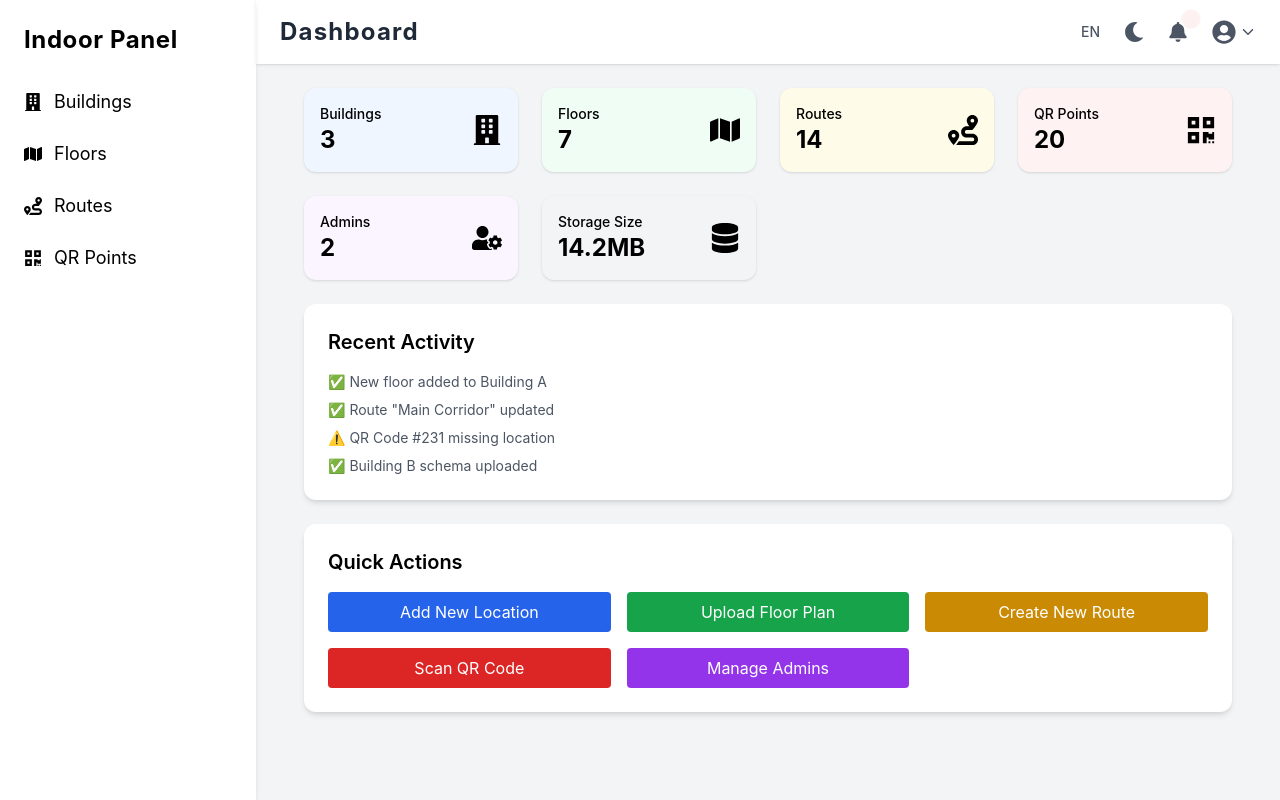
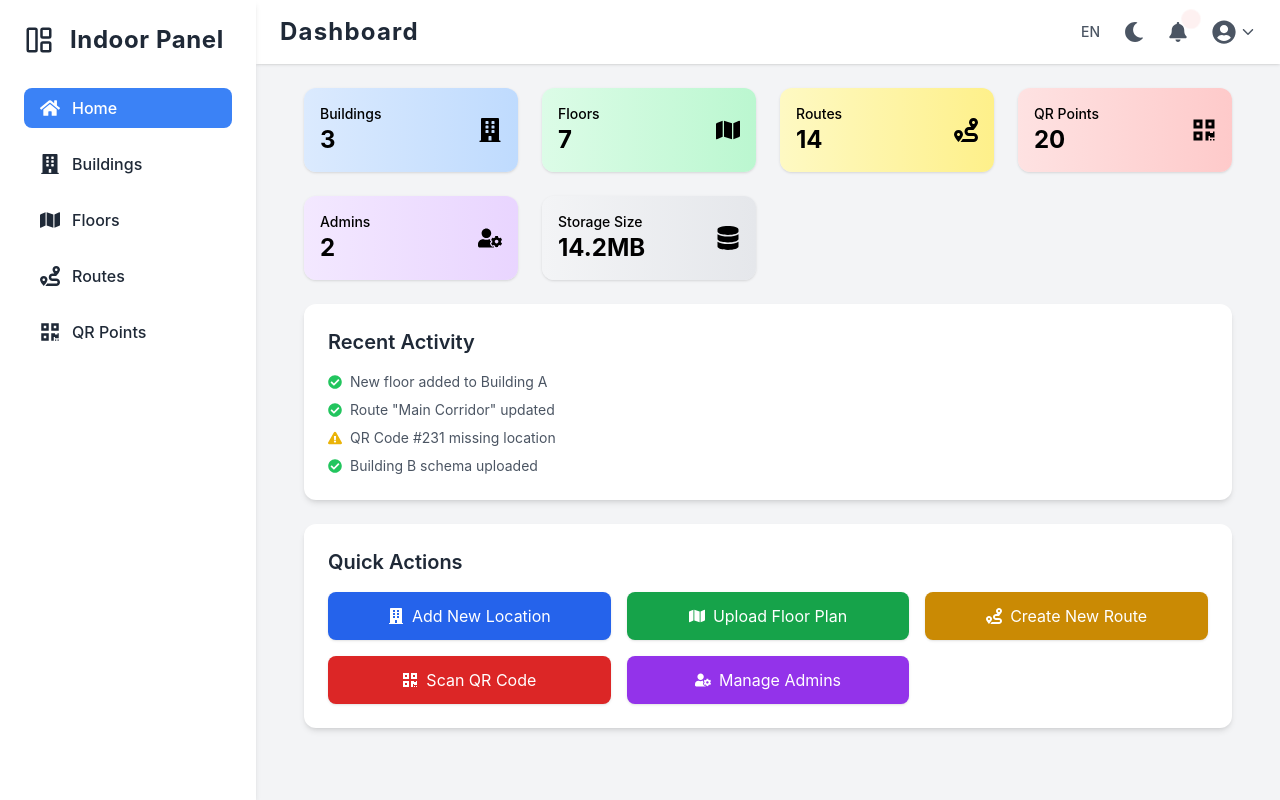
Before and after one commit to DcNi3L/Indoor-navigation-app-admin-web, a React (Create React App) app: page / in a window 1280 px wide. Built offline with nearby package versions, Linux system fonts and the light colour scheme.

Commit message:
Added floor schema upload and render on map, implemented some sidebar elements

```diff
--- a/src/components/layouts/SideBar.tsx
+++ b/src/components/layouts/SideBar.tsx
@@ -1,23 +1,63 @@
-import { FaBuilding, FaMap, FaRoute, FaQrcode } from "react-icons/fa";
+import { JSX, useState } from "react";
+import { useLocation, Link } from "react-router-dom";
+import { FaHome, FaBuilding, FaMap, FaRoute, FaQrcode } from "react-icons/fa";
+import { LuLayoutPanelLeft } from "react-icons/lu";
+
+interface SidebarItemProps {
+  to: string;
+  icon: JSX.Element;
+  label: string;
+  active: boolean;
+}
+
+function SidebarItem({ to, icon, label, active }: SidebarItemProps) {
+  return (
+    <Link
+      to={to}
+      className={`flex items-center space-x-3 py-2 px-4 rounded-lg transition-colors duration-300 ${
+        active
+          ? "bg-blue-500 text-white dark:bg-blue-600"
+          : "text-gray-800 hover:bg-blue-500 hover:text-white dark:text-gray-300 dark:hover:bg-blue-600"
+      }`}
+    >
+      {icon}
+      <span className="font-medium">{label}</span>
+    </Link>
+  );
+}
 
 export default function Sidebar() {
+  const location = useLocation();
+
+  // Список пунктов меню
+  const menuItems = [
+    {to: "/", icon: <FaHome size={20} />, label: "Home"},
+    { to: "/buildings", icon: <FaBuilding size={20} />, label: "Buildings" },
+    { to: "/floors", icon: <FaMap size={20} />, label: "Floors" },
+    { to: "/routes", icon: <FaRoute size={20} />, label: "Routes" },
+    { to: "/qr", icon: <FaQrcode size={20} />, label: "QR Points" },
+  ];
+
   return (
-    <aside className="fixed top-0 left-0 w-64 h-screen dark:bg-gray-900 dark:text-white p-6 z-40 shadow-md dark:shadow-gray-700">
-      <h1 className="text-2xl font-bold mb-8 tracking-wide">Indoor Panel</h1>
-      <ul className="space-y-6 text-lg">
-        <li className="flex items-center space-x-3 hover:text-blue-400 cursor-pointer transition-colors">
-          <FaBuilding /><span>Buildings</span>
-        </li>
-        <li className="flex items-center space-x-3 hover:text-blue-400 cursor-pointer transition-colors">
-          <FaMap /><span>Floors</span>
-        </li>
-        <li className="flex items-center space-x-3 hover:text-blue-400 cursor-pointer transition-colors">
-          <FaRoute /><span>Routes</span>
-        </li>
-        <li className="flex items-center space-x-3 hover:text-blue-400 cursor-pointer transition-colors">
-          <FaQrcode /><span>QR Points</span>
-        </li>
-      </ul>
+    <aside className="fixed top-0 left-0 w-64 h-screen bg-white dark:bg-gray-900 p-6 z-40 shadow-md dark:shadow-gray-700">
+      {/* Заголовок */}
+      <h1 className="text-2xl font-bold mb-8 tracking-wide text-gray-800 dark:text-white flex gap-4 items-center">
+        <LuLayoutPanelLeft size={30}/>
+        Indoor Panel
+      </h1>
+
+      {/* Меню */}
+      <nav className="space-y-4">
+        {menuItems.map((item) => (
+          <SidebarItem
+            key={item.to}
+            to={item.to}
+            icon={item.icon}
+            label={item.label}
+            active={location.pathname.startsWith(item.to)}
+          />
+        ))}
+      </nav>
     </aside>
   );
 }
--- a/src/components/ui/StatCard.tsx
+++ b/src/components/ui/StatCard.tsx
@@ -9,7 +9,7 @@ type StatCardProps = {
 
 export default function StatCard({ title, value, icon, color = "bg-blue-100 text-blue-800" }: StatCardProps) {
   return (
-    <div className={`p-4 rounded-xl shadow ${color}`}>
+    <div className={`p-4 rounded-xl shadow ${color} dark:text-white cursor-pointer`}>
       <div className="flex items-center justify-between">
         <div>
           <p className="text-sm font-medium">{title}</p>
--- /dev/null
+++ b/src/components/widgets/InteractiveImageOverlay.tsx
@@ -0,0 +1,130 @@
+import { Marker, ImageOverlay, Rectangle } from 'react-leaflet';
+import { useState, useMemo, useEffect } from 'react';
+import L from 'leaflet';
+
+const markerIcon = new L.Icon({
+  iconUrl: 'https://unpkg.com/leaflet@1.9.3/dist/images/marker-icon.png',
+  iconSize: [25, 41],
+  iconAnchor: [12, 41],
+  popupAnchor: [1, -34],
+});
+
+// Центровой маркер
+const moveIcon = new L.DivIcon({
+  className: 'move-icon',
+  html: `<div style="background: #007bff; border-radius: 50%; width: 16px; height: 16px; border: 2px solid white;"></div>`,
+  iconSize: [20, 20],
+  iconAnchor: [10, 10],
+});
+
+type LatLngTuple = [number, number];
+
+export default function InteractiveImageOverlay({ uploadedFile, userLocation }: {
+  uploadedFile: File | null,
+  userLocation: LatLngTuple | null
+}) {
+  const [topLeft, setTopLeft] = useState<LatLngTuple | null>(null);
+  const [bottomRight, setBottomRight] = useState<LatLngTuple | null>(null);
+
+  useEffect(() => {
+    if (userLocation) {
+      setTopLeft([userLocation[0] + 0.0002, userLocation[1] - 0.0002]);
+      setBottomRight([userLocation[0] - 0.0002, userLocation[1] + 0.0002]);
+    }
+  }, [userLocation]);
+
+  const center: LatLngTuple | null = useMemo(() => {
+    if (!topLeft || !bottomRight) return null;
+    return [
+      (topLeft[0] + bottomRight[0]) / 2,
+      (topLeft[1] + bottomRight[1]) / 2,
+    ];
+  }, [topLeft, bottomRight]);
+
+  // Только после всех хуков и расчетов — проверка
+  if (!uploadedFile || !userLocation || !topLeft || !bottomRight || !center) {
+    return null;
+  }
+
+  const getBounds = (): [LatLngTuple, LatLngTuple] => [topLeft, bottomRight];
+
+  const bottomLeft: LatLngTuple = [bottomRight[0], topLeft[1]];
+  const topRight: LatLngTuple = [topLeft[0], bottomRight[1]];
+
+  const handleDrag = (corner: string, newLatLng: LatLngTuple) => {
+    switch (corner) {
+      case 'topLeft':
+        setTopLeft(newLatLng);
+        break;
+      case 'topRight':
+        setTopLeft([newLatLng[0], topLeft[1]]);
+        setBottomRight([bottomRight[0], newLatLng[1]]);
+        break;
+      case 'bottomLeft':
+        setTopLeft([topLeft[0], newLatLng[1]]);
+        setBottomRight([newLatLng[0], bottomRight[1]]);
+        break;
+      case 'bottomRight':
+        setBottomRight(newLatLng);
+        break;
+    }
+  };
+
+  const renderDraggableCorner = (pos: LatLngTuple, corner: string) => (
+    <Marker
+      key={corner}
+      position={pos}
+      draggable={true}
+      icon={markerIcon}
+      eventHandlers={{
+        dragend: (e) => {
+          const newPos = e.target.getLatLng();
+          handleDrag(corner, [newPos.lat, newPos.lng]);
+        }
+      }}
+    />
+  );
+
+  const handleMoveOverlay = (newCenter: LatLngTuple) => {
+    const deltaLat = newCenter[0] - center[0];
+    const deltaLng = newCenter[1] - center[1];
+    setTopLeft([topLeft[0] + deltaLat, topLeft[1] + deltaLng]);
+    setBottomRight([bottomRight[0] + deltaLat, bottomRight[1] + deltaLng]);
+  };
+
+  if (!uploadedFile || !userLocation) return null;
+
+  return (
+    <>
+      <ImageOverlay
+        url={URL.createObjectURL(uploadedFile)}
+        bounds={getBounds()}
+        opacity={0.7}
+        zIndex={50}
+      />
+
+      <Rectangle
+        bounds={getBounds()}
+        pathOptions={{ color: 'blue', dashArray: '5, 5' }}
+      />
+
+      {renderDraggableCorner(topLeft, 'topLeft')}
+      {renderDraggableCorner(topRight, 'topRight')}
+      {renderDraggableCorner(bottomLeft, 'bottomLeft')}
+      {renderDraggableCorner(bottomRight, 'bottomRight')}
+
+      {/* Центральный маркер для перемещения всей области */}
+      <Marker
+        position={center}
+        draggable={true}
+        icon={moveIcon}
+        eventHandlers={{
+          dragend: (e) => {
+            const newPos = e.target.getLatLng();
+            handleMoveOverlay([newPos.lat, newPos.lng]);
+          }
+        }}
+      />
+    </>
+  );
+}
--- a/src/pages/Dashboard.tsx
+++ b/src/pages/Dashboard.tsx
@@ -1,47 +1,106 @@
 import { useNavigate } from "react-router-dom";
 import StatCard from "../components/ui/StatCard";
-import { FaBuilding, FaMap, FaRoute, FaQrcode, FaUserCog, FaDatabase } from "react-icons/fa";
+import {
+  FaBuilding,
+  FaMap,
+  FaRoute,
+  FaQrcode,
+  FaUserCog,
+  FaDatabase,
+  FaCheckCircle,
+  FaExclamationTriangle,
+} from "react-icons/fa";
 
 export default function Dashboard() {
-    const navigate = useNavigate();
+  const navigate = useNavigate();
 
   return (
-    <div className="p-6 space-y-6 mt-10">
+    <div className="p-6 space-y-6 mt-10 dark:bg-gray-900">
       {/* Метрики */}
       <div className="grid grid-cols-1 sm:grid-cols-2 lg:grid-cols-4 gap-6">
-        <StatCard title="Buildings" value={3} icon={<FaBuilding />} color="bg-blue-50" />
-        <StatCard title="Floors" value={7} icon={<FaMap />} color="bg-green-50" />
-        <StatCard title="Routes" value={14} icon={<FaRoute />} color="bg-yellow-50" />
-        <StatCard title="QR Points" value={20} icon={<FaQrcode />} color="bg-red-50" />
-        <StatCard title="Admins" value={2} icon={<FaUserCog />} color="bg-purple-50" />
-        <StatCard title="Storage Size" value="14.2MB" icon={<FaDatabase />} color="bg-gray-100" />
+        <StatCard
+          title="Buildings"
+          value={3}
+          icon={<FaBuilding size={24} />}
+          color="bg-gradient-to-r from-blue-100 to-blue-200 dark:from-blue-700 dark:to-blue-800"
+        />
+        <StatCard
+          title="Floors"
+          value={7}
+          icon={<FaMap size={24} />}
+          color="bg-gradient-to-r from-green-100 to-green-200 dark:from-green-700 dark:to-green-800"
+        />
+        <StatCard
+          title="Routes"
+          value={14}
+          icon={<FaRoute size={24} />}
+          color="bg-gradient-to-r from-yellow-100 to-yellow-200 dark:from-yellow-700 dark:to-yellow-800"
+        />
+        <StatCard
+          title="QR Points"
+          value={20}
+          icon={<FaQrcode size={24} />}
+          color="bg-gradient-to-r from-red-100 to-red-200 dark:from-red-700 dark:to-red-800"
+        />
+        <StatCard
+          title="Admins"
+          value={2}
+          icon={<FaUserCog size={24} />}
+          color="bg-gradient-to-r from-purple-100 to-purple-200 dark:from-purple-700 dark:to-purple-800"
+        />
+        <StatCard
+          title="Storage Size"
+          value="14.2MB"
+          icon={<FaDatabase size={24} />}
+          color="bg-gradient-to-r from-gray-100 to-gray-200 dark:from-gray-700 dark:to-gray-800"
+        />
       </div>
 
       {/* Раздел: Последние действия */}
-      <div className="bg-white rounded-xl shadow-md p-6">
-        <h3 className="text-xl font-semibold mb-4">Recent Activity</h3>
-        <ul className="space-y-2 text-sm text-gray-600">
-          <li>✅ New floor added to Building A</li>
-          <li>✅ Route "Main Corridor" updated</li>
-          <li>⚠️ QR Code #231 missing location</li>
-          <li>✅ Building B schema uploaded</li>
+      <div className="bg-white dark:bg-gray-800 rounded-xl shadow-md p-6">
+        <h3 className="text-xl font-semibold mb-4 text-gray-800 dark:text-white">Recent Activity</h3>
+        <ul className="space-y-2 text-sm text-gray-600 dark:text-gray-300">
+          <li className="flex items-center space-x-2">
+            <FaCheckCircle className="text-green-500" />
+            <span>New floor added to Building A</span>
+          </li>
+          <li className="flex items-center space-x-2">
+            <FaCheckCircle className="text-green-500" />
+            <span>Route "Main Corridor" updated</span>
+          </li>
+          <li className="flex items-center space-x-2">
+            <FaExclamationTriangle className="text-yellow-500" />
+            <span>QR Code #231 missing location</span>
+          </li>
+          <li className="flex items-center space-x-2">
+            <FaCheckCircle className="text-green-500" />
+            <span>Building B schema uploaded</span>
+          </li>
         </ul>
       </div>
 
       {/* Раздел: Быстрые действия */}
-      <div className="bg-white rounded-xl shadow-md p-6">
-        <h3 className="text-xl font-semibold mb-4">Quick Actions</h3>
+      <div className="bg-white dark:bg-gray-800 rounded-xl shadow-md p-6">
+        <h3 className="text-xl font-semibold mb-4 text-gray-800 dark:text-white">Quick Actions</h3>
         <div className="grid grid-cols-1 sm:grid-cols-2 lg:grid-cols-3 gap-4">
           <button
             onClick={() => navigate("/create-location")}
-            className="bg-blue-600 text-white py-2 px-4 rounded hover:bg-blue-700 transition"
+            className="flex items-center justify-center bg-blue-600 text-white py-3 px-4 rounded-lg shadow hover:bg-blue-700 transition-transform duration-300 ease-in-out transform hover:scale-105"
           >
-            Add New Location
+            <FaBuilding className="mr-2" /> Add New Location
           </button>
-          <button className="bg-green-600 text-white py-2 px-4 rounded hover:bg-green-700 transition">Upload Floor Plan</button>
-          <button className="bg-yellow-600 text-white py-2 px-4 rounded hover:bg-yellow-700 transition">Create New Route</button>
-          <button className="bg-red-600 text-white py-2 px-4 rounded hover:bg-red-700 transition">Scan QR Code</button>
-          <button className="bg-purple-600 text-white py-2 px-4 rounded hover:bg-purple-700 transition">Manage Admins</button>
+          <button className="flex items-center justify-center bg-green-600 text-white py-3 px-4 rounded-lg shadow hover:bg-green-700 transition-transform duration-300 ease-in-out transform hover:scale-105">
+            <FaMap className="mr-2" /> Upload Floor Plan
+          </button>
+          <button className="flex items-center justify-center bg-yellow-600 text-white py-3 px-4 rounded-lg shadow hover:bg-yellow-700 transition-transform duration-300 ease-in-out transform hover:scale-105">
+            <FaRoute className="mr-2" /> Create New Route
+          </button>
+          <button className="flex items-center justify-center bg-red-600 text-white py-3 px-4 rounded-lg shadow hover:bg-red-700 transition-transform duration-300 ease-in-out transform hover:scale-105">
+            <FaQrcode className="mr-2" /> Scan QR Code
+          </button>
+          <button className="flex items-center justify-center bg-purple-600 text-white py-3 px-4 rounded-lg shadow hover:bg-purple-700 transition-transform duration-300 ease-in-out transform hover:scale-105">
+            <FaUserCog className="mr-2" /> Manage Admins
+          </button>
         </div>
       </div>
     </div>
```
Also changed, not shown: src/components/layouts/NavBar.tsx (+22 -6 lines), src/pages/CreateLocation.tsx (+58 -16 lines).
